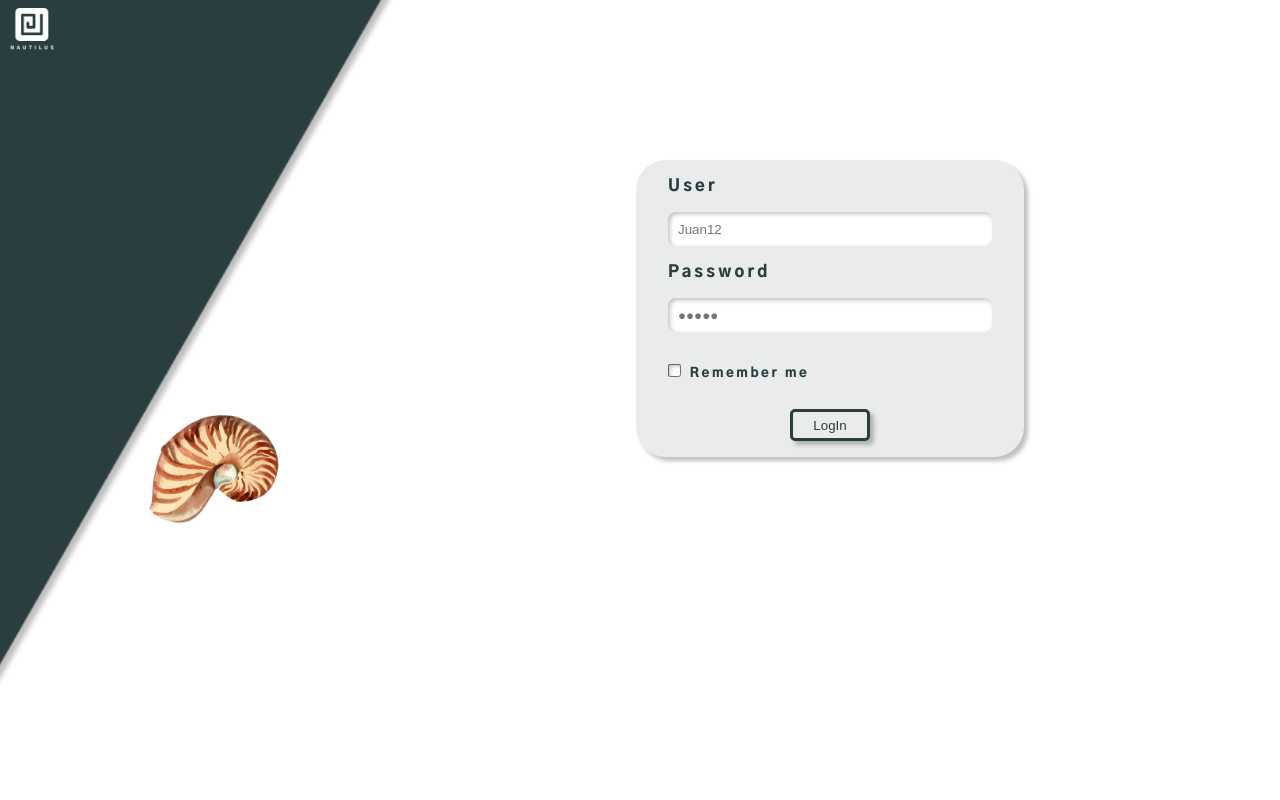
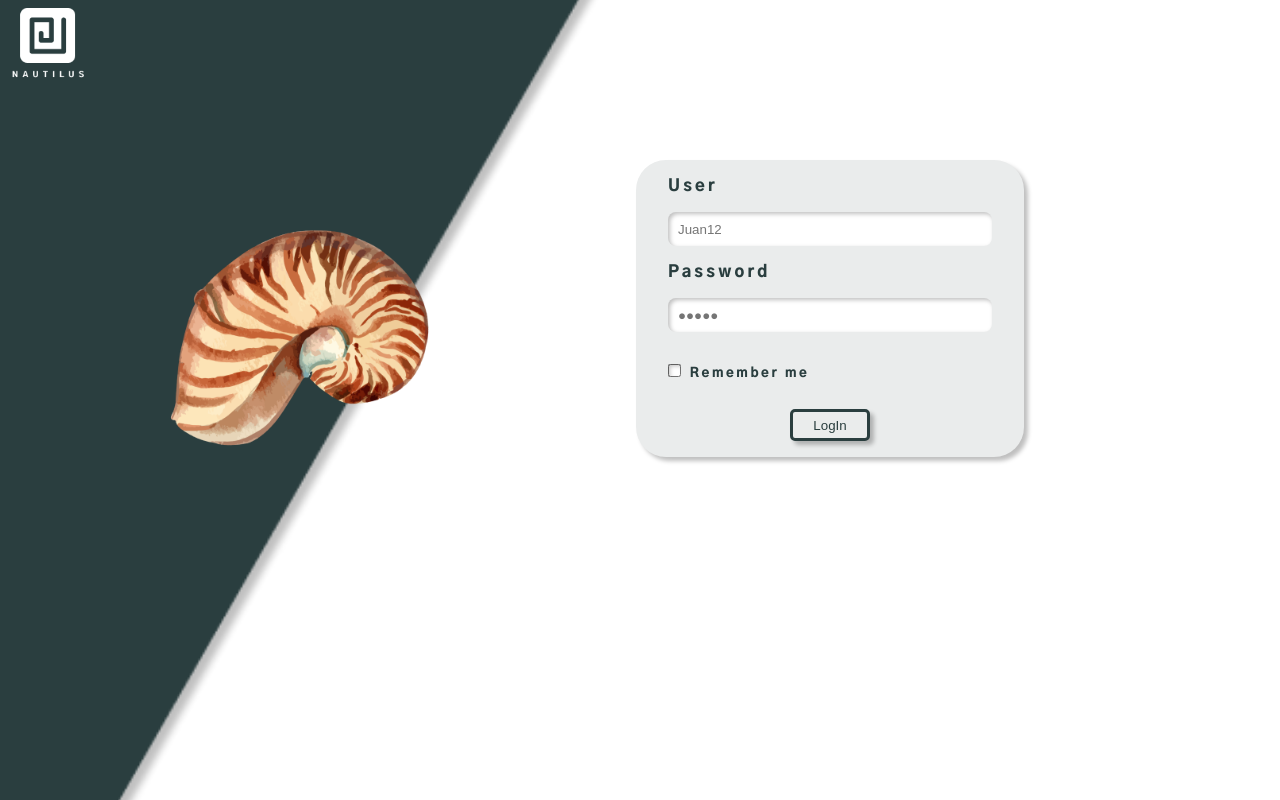
Before and after one commit to Taquito404/PrizmaLogin, a plain HTML site: page index.html in a window 1280 px wide. Drawn offline with Linux system fonts and the light colour scheme.

Commit message:
new update

```diff
--- a/styles.scss
+++ b/styles.scss
@@ -6,18 +6,18 @@ body {
   font-family: "Gothic A1", sans-serif;
   background: url("./assets/BgRectangle.png") no-repeat;
   background-position: -1rem;
-  background-size: 100vh;
+  background-size: 150vh;
   img {
     &:first-of-type {
-      width: 3rem;
+      width: 5rem;
       position: fixed;
       top: 0.5rem;
       left: 0.5rem;
     }
     &:nth-of-type(2) {
-      width: 10rem;
+      width: 20rem;
       position: fixed;
-      top: 50vh;
+      top: 25vh;
       left: 10vw;
       transition: 0.2s ease-in-out;
       &:hover {
```
Also changed, not shown: styles.css.
